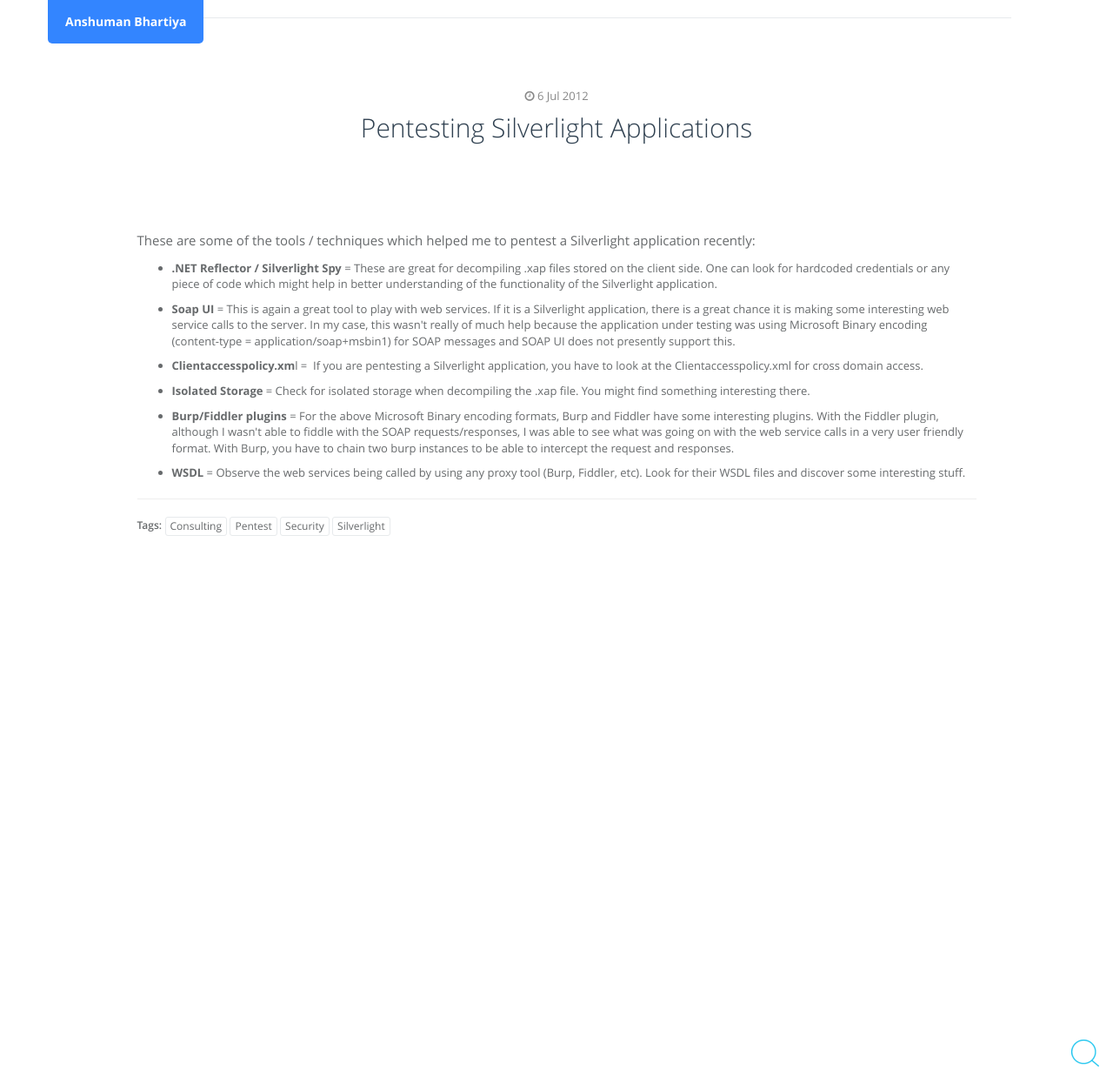
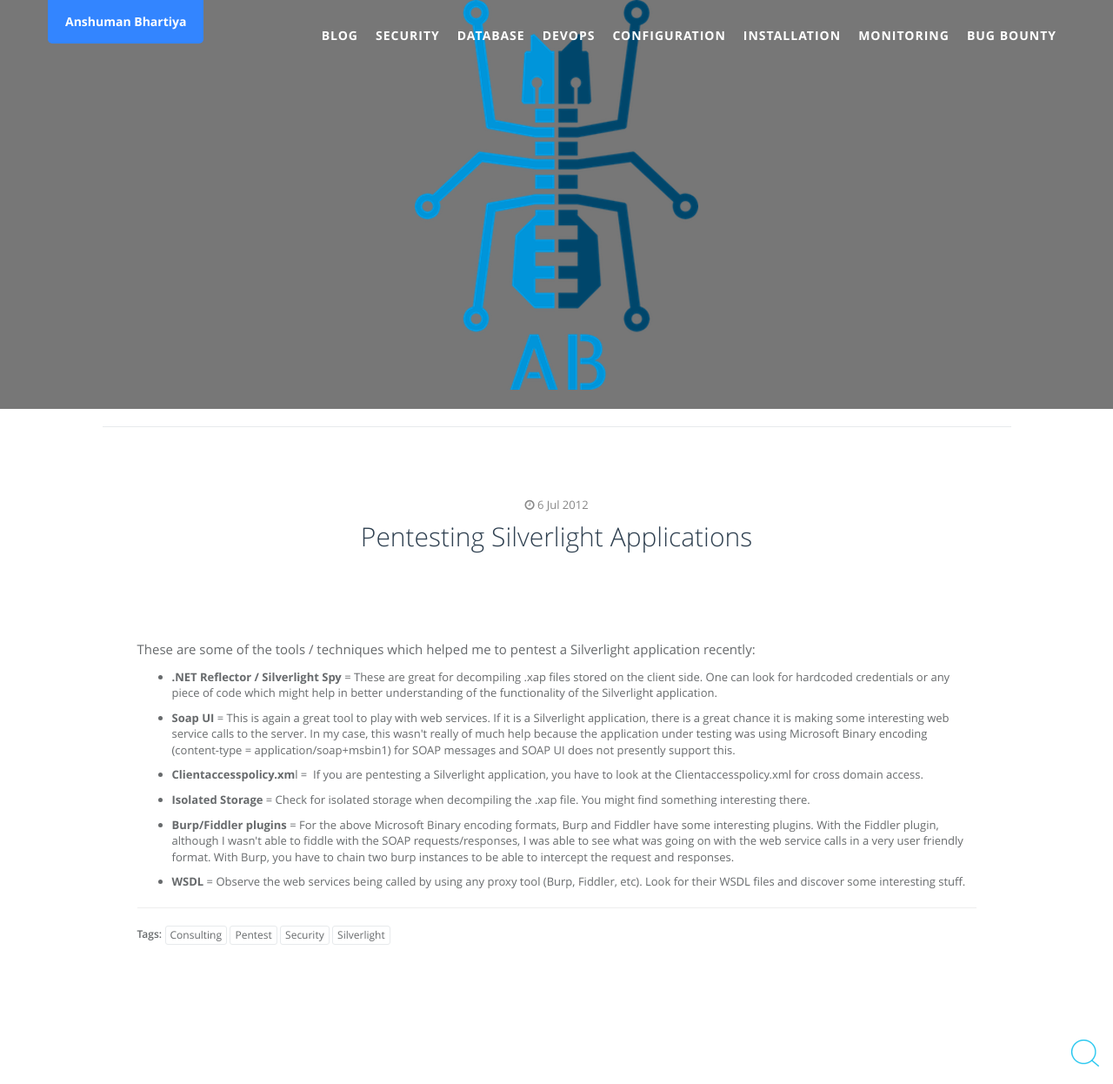
Before and after one commit to anshumanbh/anshumanbhartiya, a Jekyll site: the page built from _posts/2012-07-06-pentesting-silverlight-applications.html, in a window 1280 px wide and 1246 px high. Shown: the whole window at 87% size. Built offline with Jekyll 4.4.1, drawn with Linux system fonts in a browser that asks for light colours; comment, search, counter and statistics services are not loaded.

```diff
--- a/_includes/blog_header.html
+++ b/_includes/blog_header.html
@@ -41,3 +41,6 @@
         </div>
     </nav>
 </div>
+{% if site.blog_carousel %}
+{% include carousel.html %}
+{% endif %}
--- a/_includes/carousel.html
+++ b/_includes/carousel.html
@@ -1,6 +1,14 @@
 <div id="inSlider" class="carousel carousel-fade" data-ride="carousel">
     <div class="carousel-inner" role="listbox">
+
         <div class="item active">
+            <div class="container">
+                <div class="carousel-caption">
+                </div>
+                <div class="carousel-image wow zoomIn">
+                    <!-- <img src="static/img/landing/laptop.png" alt="laptop"/> -->
+                </div>
+            </div>
             <!-- Set background for slide in css -->
             <div
             class="header-back"
@@ -9,5 +17,19 @@
             </div>
         </div>
 
+        {% for banner in site.data.index.banners offset:1 %}
+        <div class="item">
+            <div class="container">
+                <div class="carousel-caption">
+                </div>
+                <div class="carousel-image wow zoomIn">
+                    <!-- <img src="static/img/landing/laptop.png" alt="laptop"/> -->
+                </div>
+            </div>
+            <!-- Set background for slide in css -->
+            <div class="header-back" style="background-image: url({{ "/static/assets/img/"  | prepend: site.baseurl }}{{ banner.src }});" title="{{ banner.title }}"></div>
+        </div>
+        {% endfor %}
+
     </div>
 </div>
--- /dev/null
+++ b/blog/bugbounty.html
@@ -0,0 +1,6 @@
+---
+layout: blog
+title: Bug Bounty
+permalink: /bugbounty/
+---
+{% include category.html %}
--- /dev/null
+++ b/blog/configuration.html
@@ -0,0 +1,6 @@
+---
+layout: blog
+title: Configuration
+permalink: /configuration/
+---
+{% include category.html %}
--- /dev/null
+++ b/blog/database.html
@@ -0,0 +1,6 @@
+---
+layout: blog
+title: Database
+permalink: /database/
+---
+{% include category.html %}
--- /dev/null
+++ b/blog/devops.html
@@ -0,0 +1,6 @@
+---
+layout: blog
+title: Devops
+permalink: /devops/
+---
+{% include category.html %}
--- /dev/null
+++ b/blog/installation.html
@@ -0,0 +1,6 @@
+---
+layout: blog
+title: Installation
+permalink: /installation/
+---
+{% include category.html %}
--- /dev/null
+++ b/blog/monitoring.html
@@ -0,0 +1,6 @@
+---
+layout: blog
+title: Monitoring
+permalink: /monitoring/
+---
+{% include category.html %}
--- /dev/null
+++ b/blog/security.html
@@ -0,0 +1,6 @@
+---
+layout: blog
+title: Security
+permalink: /security/
+---
+{% include category.html %}
```
Also changed, not shown: _data/blog.yml (+19 -6 lines), blog/blog.html (+1 -8 lines), _includes/category.html (indentation only).
